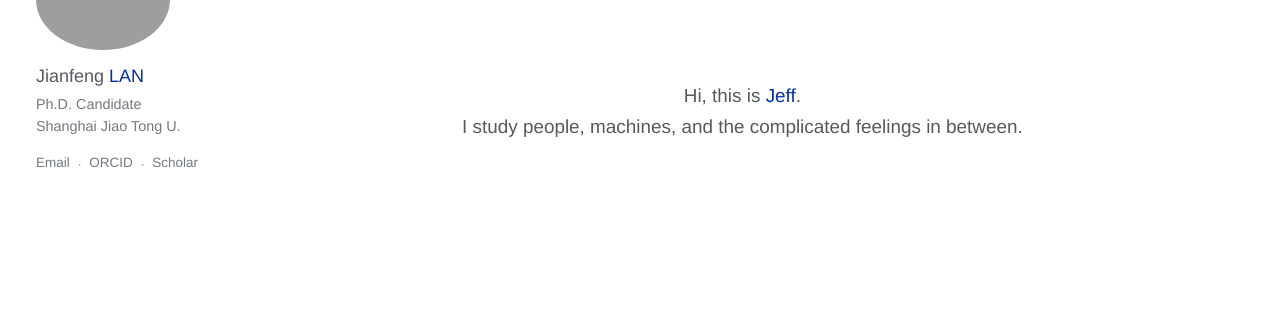
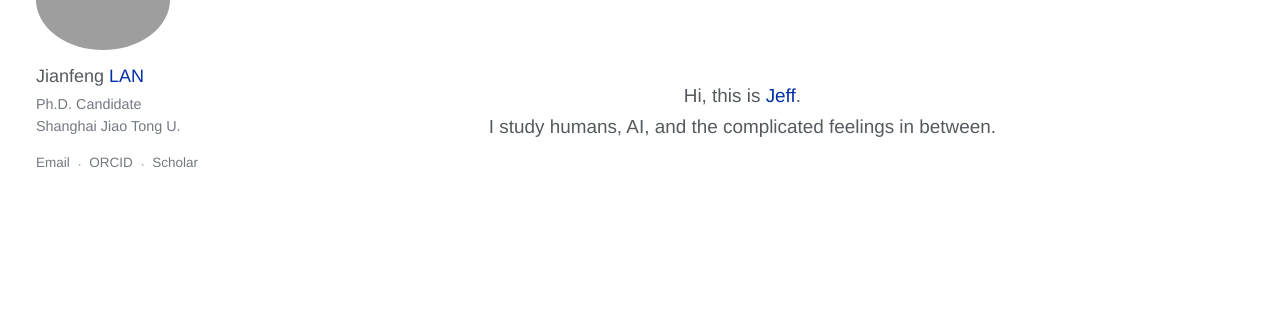
Before and after one commit to jianfenglan/jianfenglan.github.io, a Jekyll site: the page built from _pages/about.md, in a window 1280 px wide. Shown: the part 152-461 px from the top of the page. Built offline with Jekyll 4.4.1, drawn with Linux system fonts in a browser that asks for light colours.

Commit message:
Refine About tagline wording

```diff
--- a/_pages/about.md
+++ b/_pages/about.md
@@ -10,6 +10,6 @@ redirect_from:
 <div class="about-v3">
   <p class="about-v3__statement">
     <span class="about-v3__line">Hi, this is <span class="about-accent">Jeff</span>.</span>
-    <span class="about-v3__line about-v3__line--second">I study people, machines, and the complicated feelings in between.</span>
+    <span class="about-v3__line about-v3__line--second">I study humans, AI, and the complicated feelings in between.</span>
   </p>
 </div>
```
